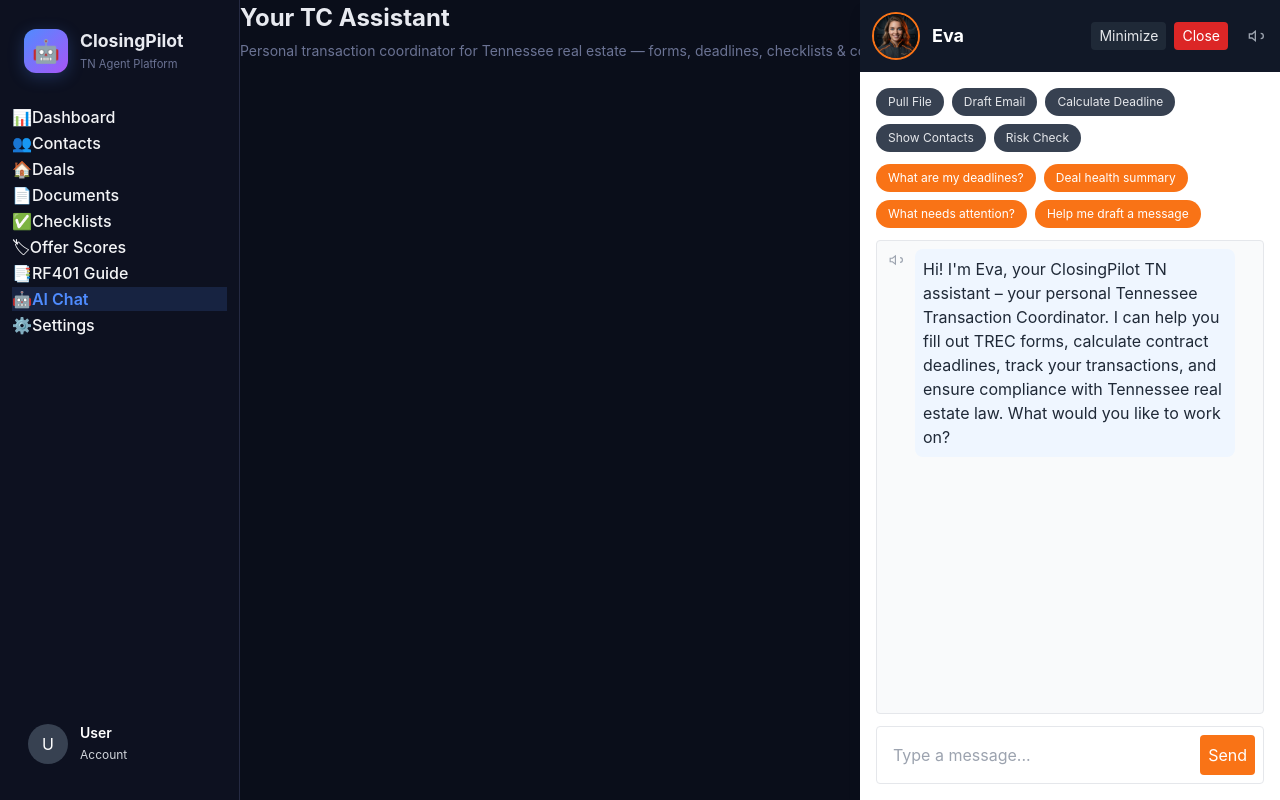
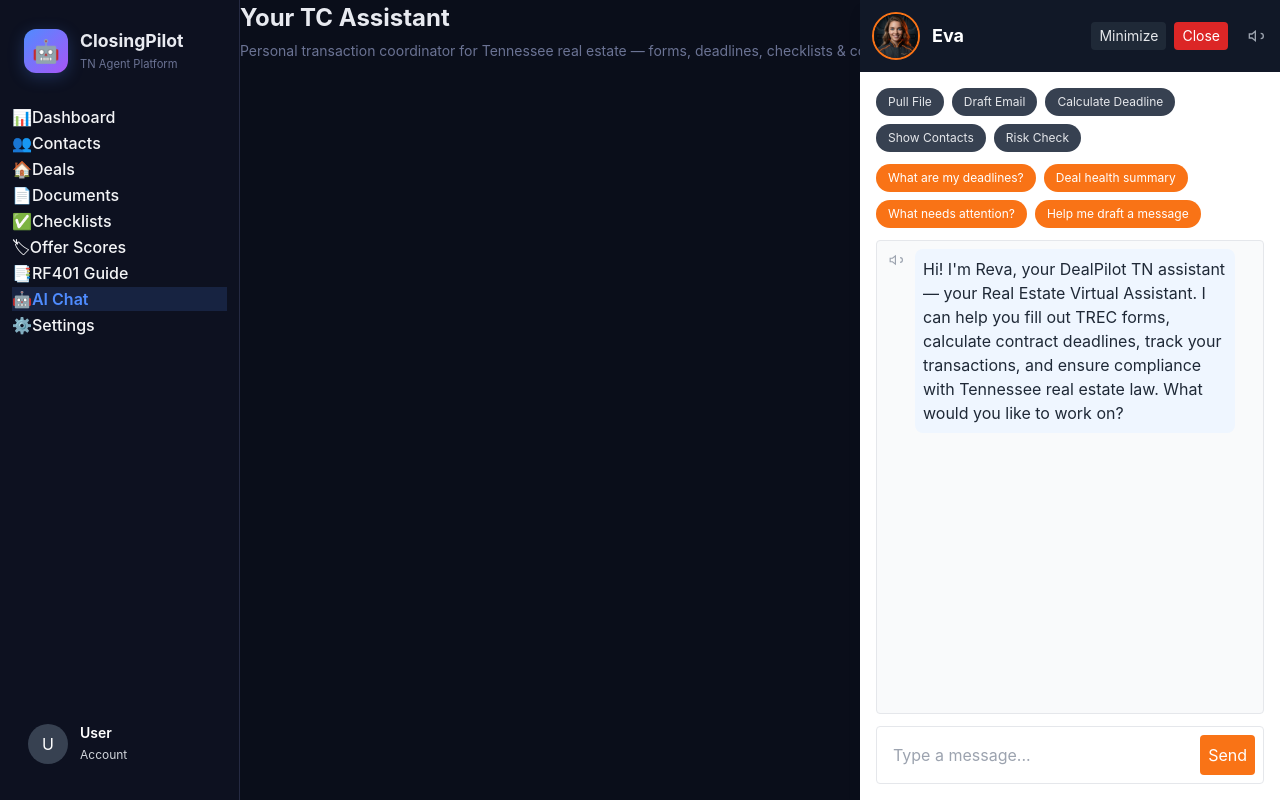
Before and after one commit to mbright4497/dealpilot-tn, a Next.js app in the folder dealpilot-tn/web/: page /dashboard/chat in a window 1280 px wide. Built offline with nearby package versions, Linux system fonts and the light colour scheme; no server answers.

Commit message:
rename(reva): update AIChatbot greeting to Reva

```diff
--- a/dealpilot-tn/web/src/components/AIChatbot.tsx
+++ b/dealpilot-tn/web/src/components/AIChatbot.tsx
@@ -31,7 +31,7 @@ const ACTION_CHIPS: { id: string; label: string; prompt: string }[] = [
 
 export default function AIChatbot({onClose, style = 'friendly-tn', voiceEnabled = false, transactionId }:{onClose: ()=>void, style?: AssistantStyle, voiceEnabled?: boolean, transactionId?: number}){
     const [voiceOn, setVoiceOn] = useState<boolean>(voiceEnabled)
-    const [messages,setMessages]=useState<any[]>([{role:'system',content:"Hi! I'm Eva, your ClosingPilot TN assistant \u2013 your personal Tennessee Transaction Coordinator. I can help you fill out TREC forms, calculate contract deadlines, track your transactions, and ensure compliance with Tennessee real estate law. What would you like to work on?"}])
+    const [messages,setMessages]=useState<any[]>([{role:'system',content:"Hi! I'm Reva, your DealPilot TN assistant — your Real Estate Virtual Assistant. I can help you fill out TREC forms, calculate contract deadlines, track your transactions, and ensure compliance with Tennessee real estate law. What would you like to work on?"}])
     const [input,setInput]=useState('')
     const [minimized,setMinimized]=useState(false)
     const [speaking,setSpeaking]=useState(false)
```
